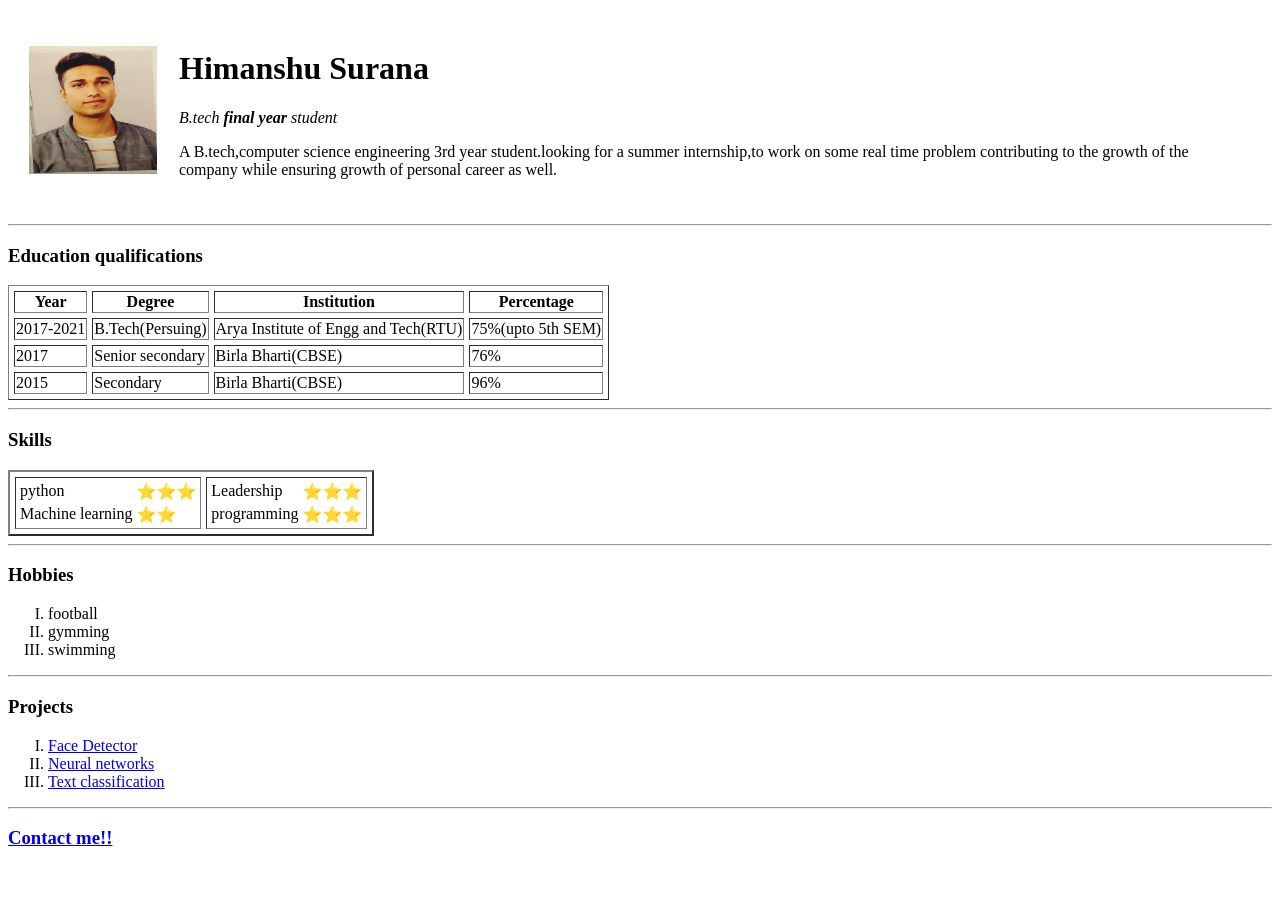
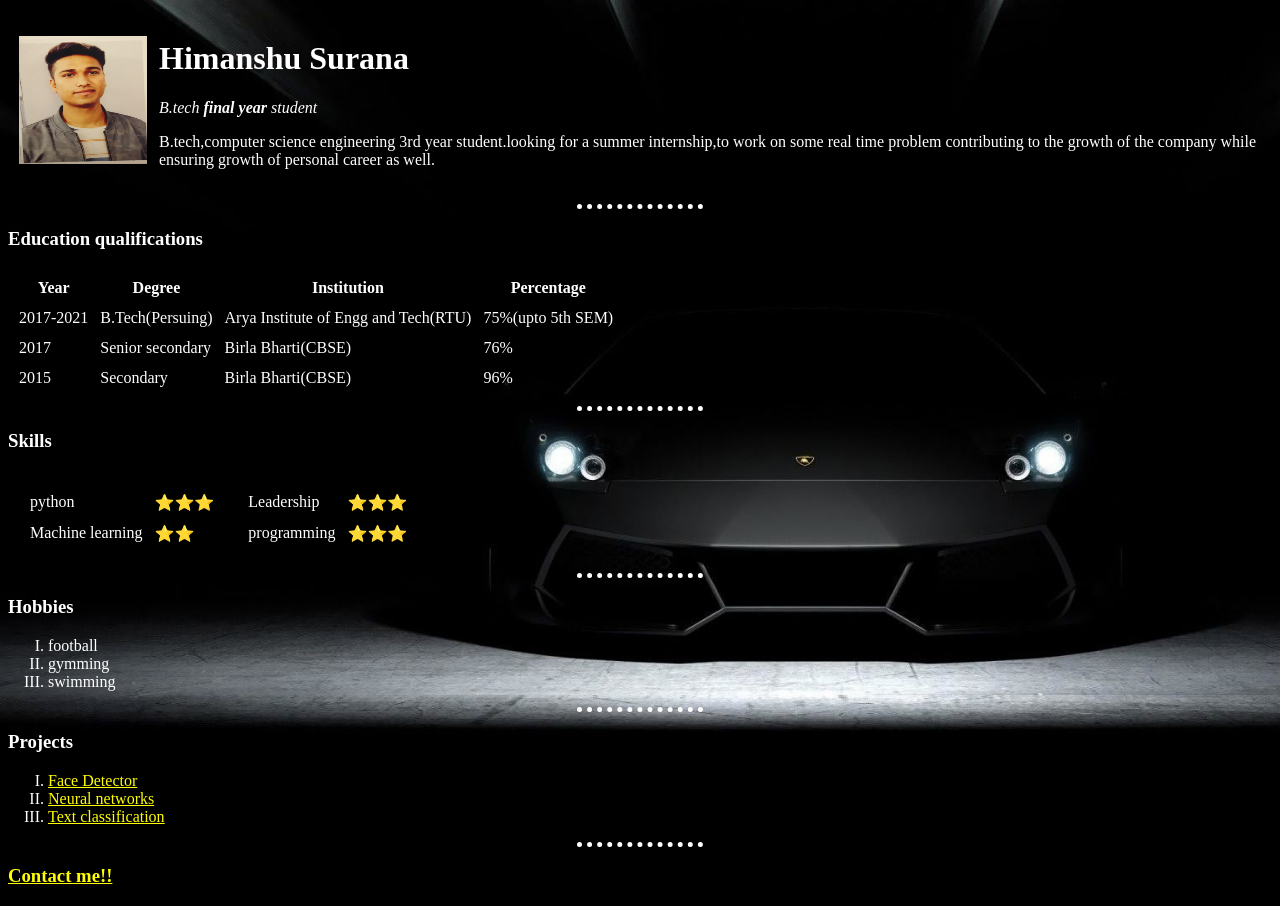
Before and after one commit to h-s-7/cv-website, a plain HTML site: page index.html in a window 1280 px wide. Before the commit the page ends 868 px from the top, so only its background shows below. Drawn offline with Linux system fonts and the light colour scheme.

Commit message:
css update

```diff
--- a/contact.html
+++ b/contact.html
@@ -2,6 +2,7 @@
 <html>
 <head>
 	<title>Contact</title>
+	<link rel="stylesheet" type="text/css" href="css/styles.css">
 </head>
 <body>
 	<h1>My contact details</h1>
--- /dev/null
+++ b/css/styles.css
@@ -0,0 +1,41 @@
+body{
+
+	background-image: url(../images/dark.png);
+	background-repeat: no-repeat;
+	background-size: cover;
+}
+hr{
+	border-style: none;
+	border-top-style: dotted;
+	width: 10%;
+	border-top-width: 5px;
+	border-color: white;
+}
+h1{
+	color: white;
+}
+h3{
+	color: white;
+}
+table{
+	border-style: none;
+	border-spacing: 10px;
+	color:white;
+}
+p{
+	color:white;
+
+}
+ol{
+color:white;
+}
+ul
+{
+color:white;
+}
+a{
+	color: yellow;
+}
+form{
+	color:white;
+}
--- a/index.html
+++ b/index.html
@@ -6,22 +6,23 @@
 		<meta name = "description" contnet = 'Himanshu Surana personal information,CV,Projects'>
 		<meta name = "author" content="Himanshu Surana" >
 		<title>Himanshu Surana</title>
+		<link rel="stylesheet" type="text/css" href="css/styles.css">
 	</head>
 
 	<body>
 		<table cellspacing="20">
 			<tr>
-				<td><img src = 'me.jpg' alt = "Himanshu's profile photo" style="width:128px;height:128px;"></td>
+				<td><img src = 'images/me.jpg' alt = "Himanshu's profile photo" style="width:128px;height:128px;"></td>
 				<td><h1>Himanshu Surana</h1>
 					<p><em>B.tech <strong>final year</strong> student</em></p>
-					<p>A B.tech,computer science engineering 3rd year student.looking for a summer internship,to work on some real time problem contributing to the growth of the company while ensuring growth of personal career as well.</p>
+					<p>B.tech,computer science engineering 3rd year student.looking for a summer internship,to work on some real time problem contributing to the growth of the company while ensuring growth of personal career as well.</p>
 				</td>
 			</tr>
 		</table>
 
 		<hr>
 		<h3>Education qualifications</h3>
-		<table border="1" cellspacing="5">
+		<table>
 			<thead>
 				<tr>
 					<th>Year</th>
@@ -53,7 +54,7 @@
 		</table>
 		<hr>
 		<h3>Skills</h3>
-		<table border="2" cellspacing="5">
+		<table>
 			<tr>
 				<td>
 					<table>
```
Also changed, not shown: images/dark.png (added), images/me.jpg (renamed from me.jpg).
